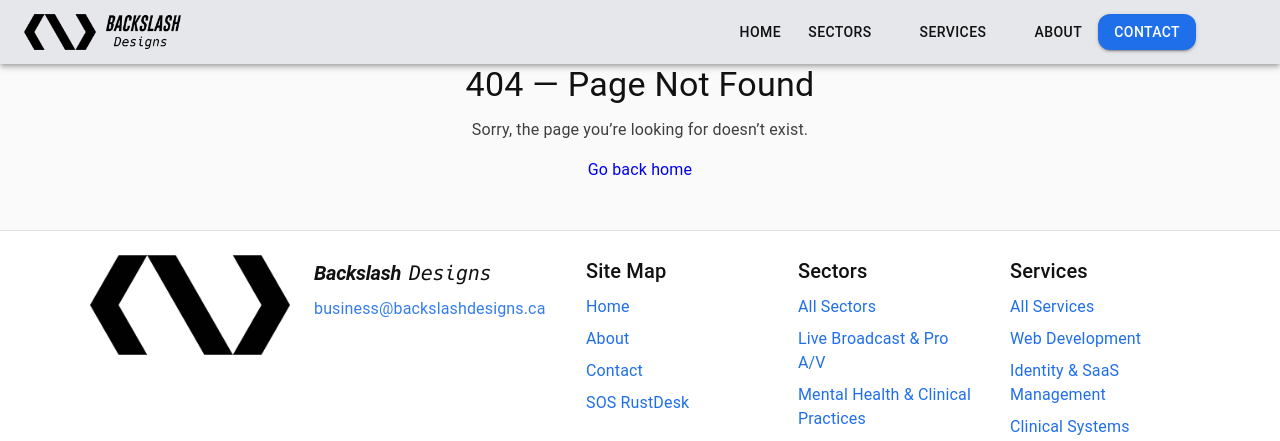
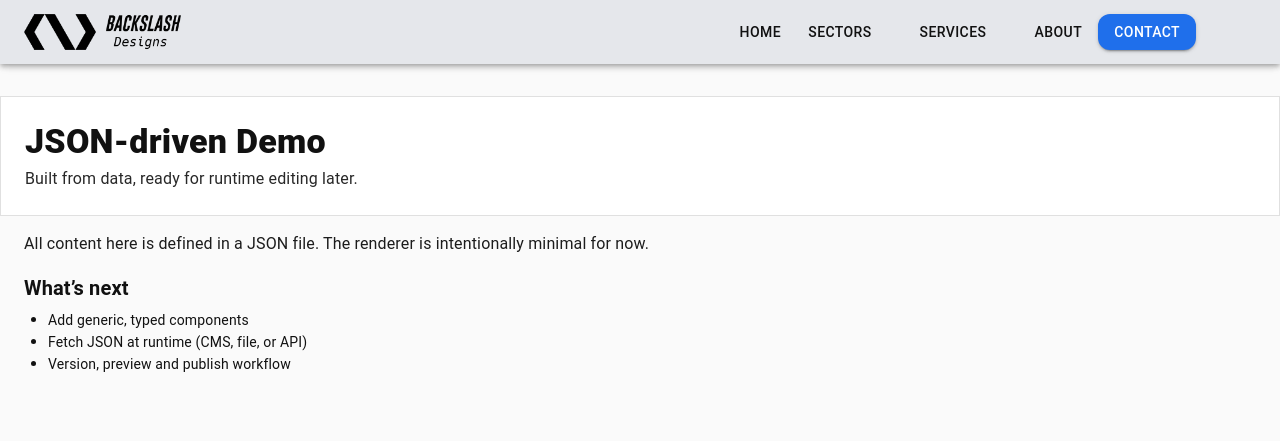
Before and after one commit to Backslash-Designs/backslash-designs.github.io, a React (Vite) app: page /demo in a window 1280 px wide. Shown: the top 441 px of the page. Built offline with nearby package versions, Linux system fonts and the light colour scheme; some icons are missing.

Commit message:
test: add Demo page with dynamic sections; implement Hero, Text, and List components for structured content display

```diff
--- a/src/App.jsx
+++ b/src/App.jsx
@@ -10,6 +10,7 @@ import Contact from "./pages/contact/ContactPage.jsx";
 import { ServicesPage } from "./pages/services/ServicesPage.jsx";
 import SectorsPage from "./pages/sectors/SectorsPage.jsx";
 import SOSPage from "./pages/sos/SOSPage.jsx";
+import DemoPage from "./pages/demo/DemoPage.jsx";
 
 function shouldShowMaintenance() {
   const envFlag = String(import.meta.env.VITE_MAINTENANCE ?? "0").toLowerCase();
@@ -41,6 +42,7 @@ export default function App() {
           <Route path="/services" element={<ServicesPage />} />
           <Route path="/sectors" element={<SectorsPage />} />
           <Route path="/sos" element={<SOSPage />} />
+          <Route path="/demo" element={<DemoPage />} />
           <Route path="*" element={<NotFound />} />
         </Route>
       </Routes>
--- /dev/null
+++ b/src/pages/demo/DemoPage.jsx
@@ -0,0 +1,58 @@
+import React from "react";
+import Box from "@mui/material/Box";
+import Paper from "@mui/material/Paper";
+import Typography from "@mui/material/Typography";
+import Stack from "@mui/material/Stack";
+import Divider from "@mui/material/Divider";
+import pageData from "./demo.page.json";
+import HeroSection from "./sections/HeroSection.jsx";
+import TextSection from "./sections/TextSection.jsx";
+import ListSection from "./sections/ListSection.jsx";
+
+// Tiny, placeholder renderer. Expand with real generic components later.
+function RenderSection({ section }) {
+    const { type, props = {} } = section || {};
+    switch (type) {
+        case "hero":
+            return <HeroSection {...props} />;
+
+        case "text":
+            return <TextSection {...props} />;
+
+        case "list":
+            return <ListSection {...props} />;
+
+        default:
+            return (
+                <Paper variant="outlined" sx={{ p: 2 }}>
+                    <Typography variant="body2" sx={{ opacity: 0.7 }}>
+                        Unknown section type: {String(type)}
+                    </Typography>
+                </Paper>
+            );
+    }
+}
+
+export default function DemoPage() {
+    React.useEffect(() => {
+        if (pageData?.name) document.title = pageData.name;
+    }, []);
+
+    return (
+        <Box component="section" sx={{ py: { xs: 3, sm: 4 } }}>
+        <Stack spacing={2}>
+        {(pageData.sections || []).map((section, i) => {
+            const fullBleed = section.type === "hero" && (section.props?.fullBleed ?? true);
+            if (fullBleed) {
+                return <RenderSection key={i} section={section} />;
+            }
+            return (
+                <Box key={i} sx={{ maxWidth: 1100, mx: "auto", width: "100%", px: { xs: 2, sm: 3 } }}>
+                    <RenderSection section={section} />
+                </Box>
+            );
+        })}
+        </Stack>
+        </Box>
+    );
+}
--- /dev/null
+++ b/src/pages/demo/demo.page.json
@@ -0,0 +1,33 @@
+{
+    "name": "Demo",
+    "path": "/demo",
+    "version": "0.1.0",
+    "lastUpdated": "2025-09-24T00:00:00.000Z",
+    "description": "This page is generated from JSON. We will add generic components later.",
+    "sections": [
+        {
+        "type": "hero",
+        "props": {
+            "title": "JSON-driven Demo",
+            "subtitle": "Built from data, ready for runtime editing later."
+        }
+        },
+        {
+        "type": "text",
+        "props": {
+            "body": "All content here is defined in a JSON file. The renderer is intentionally minimal for now."
+        }
+        },
+        {
+        "type": "list",
+        "props": {
+            "title": "What’s next",
+            "items": [
+            "Add generic, typed components",
+            "Fetch JSON at runtime (CMS, file, or API)",
+            "Version, preview and publish workflow"
+            ]
+        }
+        }
+    ]
+}
--- /dev/null
+++ b/src/pages/demo/sections/HeroSection.jsx
@@ -0,0 +1,32 @@
+import React from "react";
+import Box from "@mui/material/Box"; // + add
+import Paper from "@mui/material/Paper";
+import Typography from "@mui/material/Typography";
+
+export default function HeroSection({ title, subtitle, fullBleed = true }) {
+  return (
+    <Box
+      sx={
+        fullBleed
+          ? {
+              width: "100vw",
+              maxWidth: "100vw",
+              ml: "calc(50% - 50vw)",
+              mr: "calc(50% - 50vw)",
+            }
+          : undefined
+      }
+    >
+      <Paper variant="outlined" sx={{ p: { xs: 2, sm: 3 }, borderRadius: 0 }}>
+        <Typography variant="h4" sx={{ fontWeight: 800 }}>
+          {title}
+        </Typography>
+        {subtitle && (
+          <Typography variant="body1" sx={{ opacity: 0.9, mt: 0.5 }}>
+            {subtitle}
+          </Typography>
+        )}
+      </Paper>
+    </Box>
+  );
+}
--- /dev/null
+++ b/src/pages/demo/sections/ListSection.jsx
@@ -0,0 +1,22 @@
+import React from "react";
+import Box from "@mui/material/Box";
+import Typography from "@mui/material/Typography";
+
+export default function ListSection({ title, items = [] }) {
+  return (
+    <Box>
+      {title && (
+        <Typography variant="h6" sx={{ fontWeight: 700, mb: 0.5 }}>
+          {title}
+        </Typography>
+      )}
+      <Box component="ul" sx={{ m: 0, pl: 3 }}>
+        {items.map((item, idx) => (
+          <li key={idx}>
+            <Typography variant="body2">{item}</Typography>
+          </li>
+        ))}
+      </Box>
+    </Box>
+  );
+}
--- /dev/null
+++ b/src/pages/demo/sections/TextSection.jsx
@@ -0,0 +1,10 @@
+import React from "react";
+import Typography from "@mui/material/Typography";
+
+export default function TextSection({ body }) {
+  return (
+    <Typography variant="body1" sx={{ opacity: 0.95 }}>
+      {body}
+    </Typography>
+  );
+}
```
